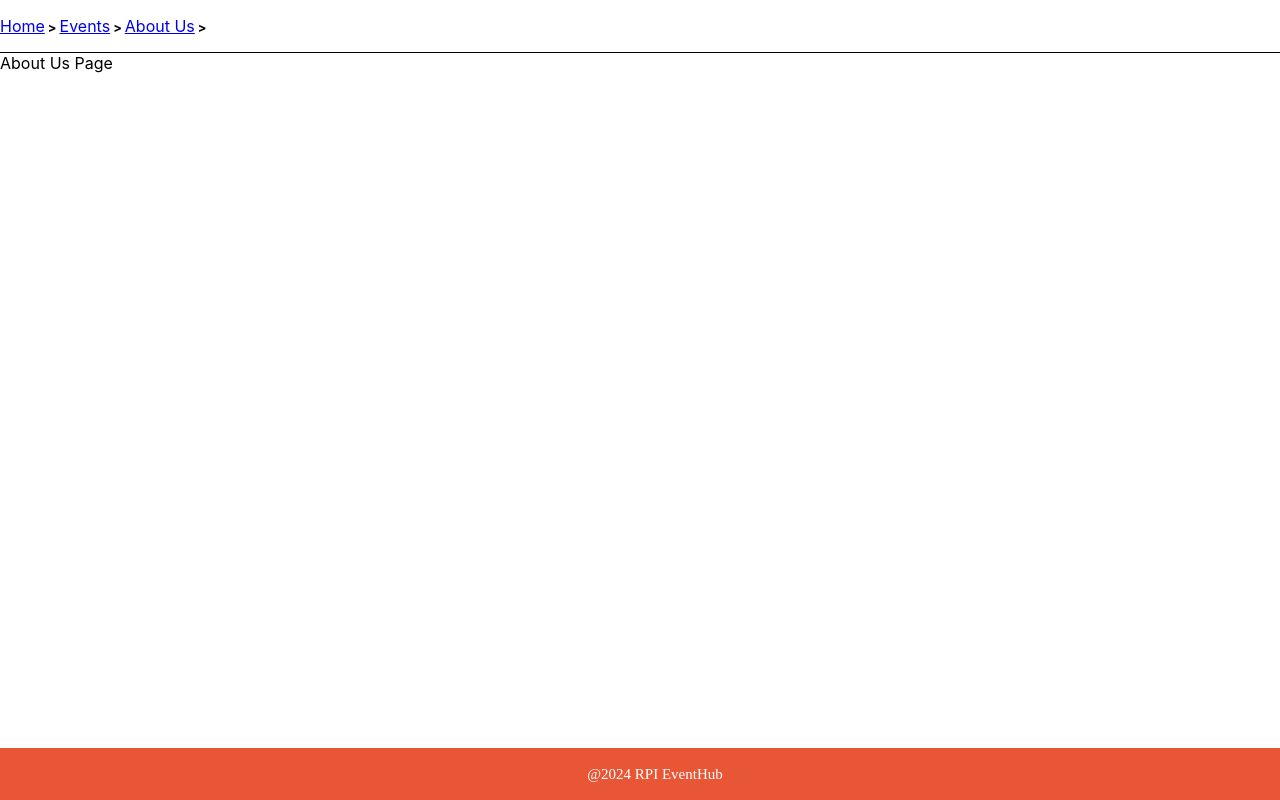
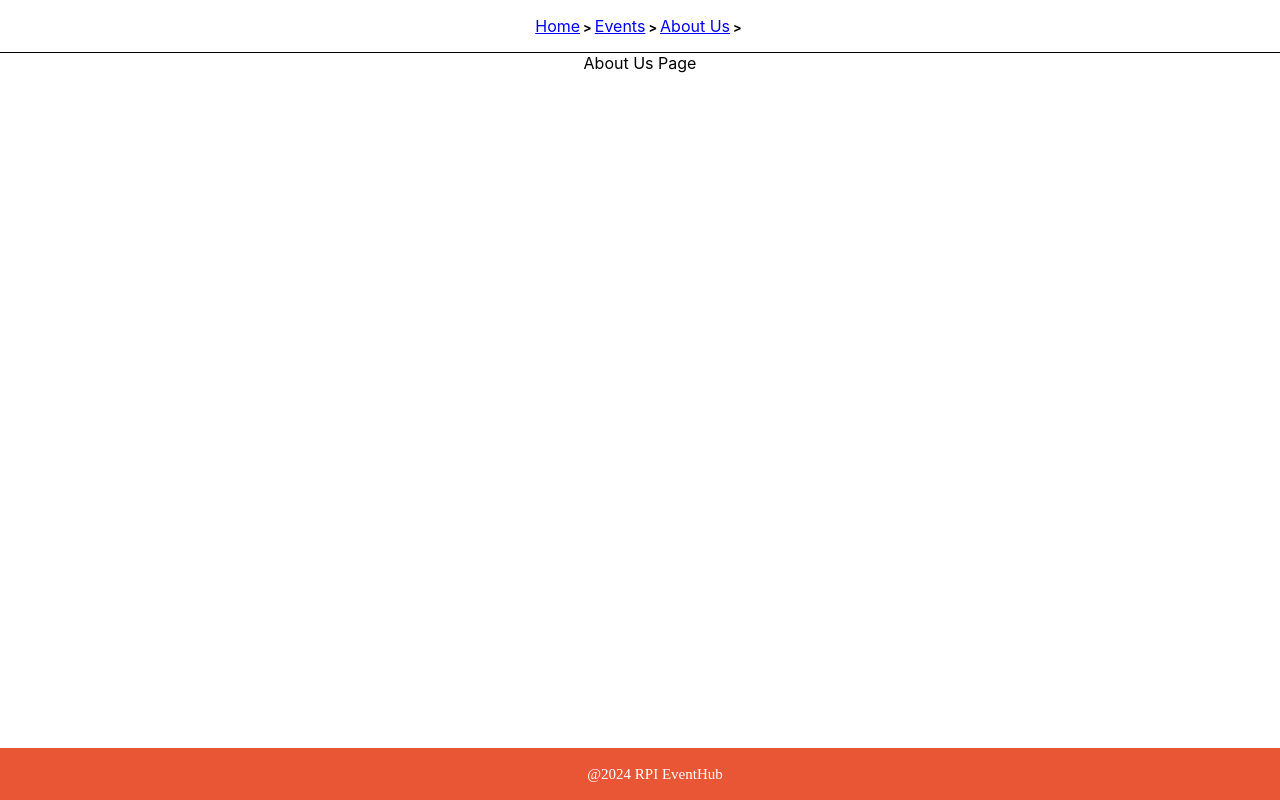
Before and after one commit to MeiH10/RPI-EventHub, a React (Create React App) app in the folder rpi-eventhub/: page /about-us in a window 1280 px wide. Built offline with nearby package versions, Linux system fonts and the light colour scheme.

Commit message:
Fixed Navbar Centering
Fixed the bug where the navbar would left-align on the events and about us page. Also fixed some other typos in the code such as the functions in Events.js being named "AboutUs()".

```diff
--- a/rpi-eventhub/src/pages/AboutUs/AboutUs.js
+++ b/rpi-eventhub/src/pages/AboutUs/AboutUs.js
@@ -1,13 +1,14 @@
+import './AboutUs.css'
 import React from 'react'
 import Navbar from '../../components/Navbar/Navbar'
 import Footer from '../../components/Footer/Footer'
 
 function AboutUs() {
     return (
-        <div>
-            <Navbar></Navbar>
+        <div className="AboutUs">
+            <Navbar/>
             <div class="about">About Us Page</div>
-            <Footer></Footer>
+            <Footer/>
         </div>
     )
 }
--- a/rpi-eventhub/src/pages/Events/Events.js
+++ b/rpi-eventhub/src/pages/Events/Events.js
@@ -1,15 +1,16 @@
+import './Events.css'
 import React from 'react'
 import Navbar from '../../components/Navbar/Navbar'
 import Footer from '../../components/Footer/Footer'
 
-function AboutUs() {
+function Events() {
     return (
-        <div>
-            <Navbar></Navbar>
+        <div className="Events">
+            <Navbar/>
             <div class="about">Events Page</div>
-            <Footer></Footer>
+            <Footer/>
         </div>
     )
 }
 
-export default AboutUs
+export default Events
```
